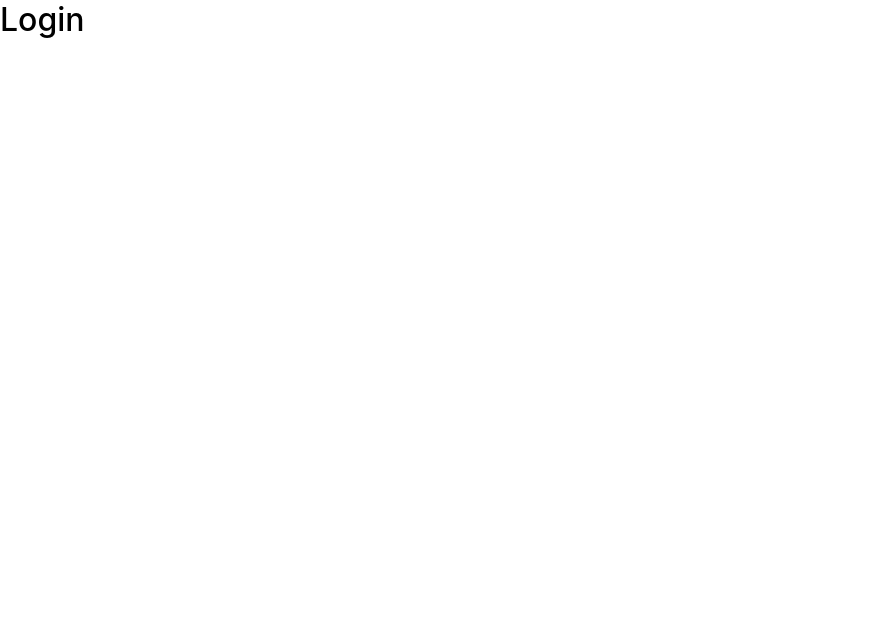
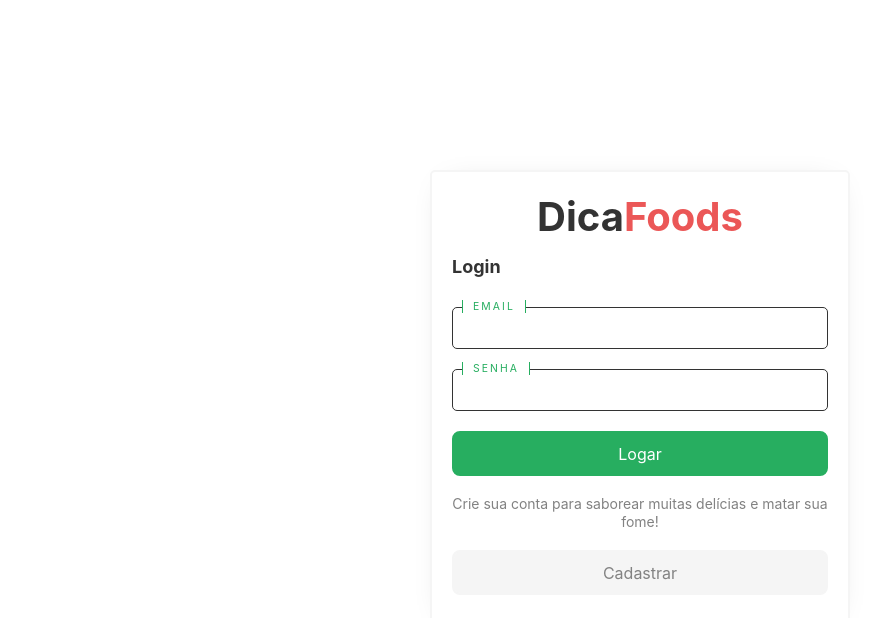
Before and after one commit to joaobuga35/frontend-graodireto, a React (Vite) app: page / in a window 1280 px wide. Shown: the top 618 px of the page, without its empty margins (0-889 px from the left). Built offline with nearby package versions, Linux system fonts and the light colour scheme.

Commit message:
feat: add styles page login

```diff
--- a/package.json
+++ b/package.json
@@ -15,6 +15,7 @@
     "react-dom": "^18.2.0",
     "react-hook-form": "^7.45.4",
     "react-icons": "^4.10.1",
+    "react-responsive": "^9.0.2",
     "react-router-dom": "^6.15.0",
     "react-toastify": "^9.1.3",
     "styled-components": "^6.0.7",
@@ -26,6 +27,7 @@
     "@types/react-dom": "^18.2.7",
     "@types/react-icons": "^3.0.0",
     "@types/react-router-dom": "^5.3.3",
+    "@types/react-responsive": "^8.0.5",
     "@types/react-toastify": "^4.1.0",
     "@types/styled-components": "^5.1.26",
     "@typescript-eslint/eslint-plugin": "^6.0.0",
--- /dev/null
+++ b/src/components/Form/styles.ts
@@ -0,0 +1,66 @@
+import styled from "styled-components";
+
+interface iForm {
+  height: string;
+  width: string;
+}
+
+const FormStyle = styled.form<iForm>`
+  width: ${(props) => props.width};
+  padding: 20px;
+  height: ${(props) => props.height};
+  box-shadow: 0px 0px 30px -20px rgba(0, 0, 0, 0.25);
+  border-radius: 5px;
+  border: 2px solid var(--gray-0);
+
+  h3 {
+    color: var(--gray-600);
+    font-weight: 700;
+    font-size: 1.8rem;
+    margin-bottom: 3rem;
+  }
+
+  p {
+    text-align: center;
+    color: var(--gray-300);
+    font-size: 1.4rem;
+    line-height: 1.8rem;
+    margin-top: 1.9rem;
+    margin-bottom: 1.9rem;
+  }
+  .divInfoRegister {
+    display: flex;
+    justify-content: space-between;
+  }
+
+  a {
+    display: flex;
+    justify-content: center;
+    align-items: center;
+    height: 45px;
+    width: 100%;
+    border-radius: 0.8rem;
+    text-decoration: none;
+    color: var(--gray-300);
+
+    background-color: var(--gray-0);
+    border: 2px solid var(--gray-0);
+    color: var(--gray-300);
+  }
+
+  a:hover {
+    filter: brightness(0.9);
+  }
+
+  .redirectedLogin {
+    text-decoration: none;
+    color: var(--gray-300);
+    font-size: 1.4rem;
+
+    :hover {
+      text-decoration: underline var(--gray-300);
+    }
+  }
+`;
+
+export default FormStyle;
--- /dev/null
+++ b/src/components/Input/index.tsx
@@ -0,0 +1,11 @@
+import { IDataInput } from "./interfaces";
+
+const Input = ({ type, id, placeholder, register }: IDataInput) => {
+  return (
+    <>
+      <input type={type} id={id} {...register} />
+      <span>{placeholder}</span>
+    </>
+  );
+};
+export default Input;
--- /dev/null
+++ b/src/components/Input/interfaces/index.ts
@@ -0,0 +1,9 @@
+import { UseFormRegisterReturn } from "react-hook-form";
+interface IDataInput {
+  type: string;
+  id: string;
+  placeholder: string;
+  register?: UseFormRegisterReturn;
+}
+
+export type { IDataInput };
--- /dev/null
+++ b/src/components/Input/styles.ts
@@ -0,0 +1,50 @@
+import styled from "styled-components";
+
+const DivInputBox = styled.div`
+  position: relative;
+  width: 100%;
+  margin-bottom: 2rem;
+
+  input {
+    width: 100%;
+    padding: 1rem;
+    border: 1px solid var(--gray-600);
+    border-radius: 0.5rem;
+    font-size: 1.6rem;
+    outline: none;
+  }
+
+  span {
+    position: absolute;
+    left: 0;
+    padding: 1rem;
+    pointer-events: none;
+    font-size: 1.6rem;
+    color: var(--gray-600);
+    text-transform: uppercase;
+    transition: 0.5s;
+  }
+
+  input:focus {
+    border: 1px solid var(--color-primary);
+  }
+  input:valid ~ span,
+  input:focus ~ span {
+    color: var(--color-primary);
+    transform: translateX(10px) translateY(-7px);
+    font-size: 0.65em;
+    padding: 0 1rem;
+    background-color: #fff;
+    border-left: 1px solid var(--color-primary);
+    border-right: 1px solid var(--color-primary);
+    letter-spacing: 0.2em;
+  }
+
+  .errors {
+    display: flex;
+    font-size: 1.2rem;
+    color: var(--color-secundary);
+  }
+`;
+
+export default DivInputBox;
--- /dev/null
+++ b/src/components/Logo/index.tsx
@@ -0,0 +1,13 @@
+import LogoTitle from "./styles";
+
+const Logo = () => {
+  return (
+    <LogoTitle>
+      <h1>
+        Dica<span>Foods</span>
+      </h1>
+    </LogoTitle>
+  );
+};
+
+export default Logo;
--- /dev/null
+++ b/src/components/Logo/styles.ts
@@ -0,0 +1,19 @@
+import styled from "styled-components";
+
+const LogoTitle = styled.header`
+  h1 {
+    text-align: center;
+    font-size: 40px;
+    font-weight: 700;
+    color: #333333;
+    margin-bottom: 15px;
+  }
+
+  span {
+    font-size: 40px;
+    font-weight: 700;
+    color: #eb5757;
+  }
+`;
+
+export default LogoTitle;
--- a/src/pages/Login/index.tsx
+++ b/src/pages/Login/index.tsx
@@ -1,5 +1,35 @@
+import { Link } from "react-router-dom";
+import FormStyle from "../../components/Form/styles";
+import Input from "../../components/Input";
+import DivInputBox from "../../components/Input/styles";
+import ButtonDefault from "../../styles/button";
+import { DivLogin } from "./styles";
+import { useMediaQuery } from "react-responsive";
+import Logo from "../../components/Logo";
+
 const Login = () => {
-  return <h1>Login</h1>;
+  const isWide = useMediaQuery({ minWidth: 1000 });
+  return (
+    <DivLogin>
+      <FormStyle noValidate width={isWide ? "42rem" : "35rem"} height={"46rem"}>
+        <Logo />
+        <h3>Login</h3>
+        <DivInputBox>
+          <Input type={"email"} id={"email"} placeholder={"email"} />
+        </DivInputBox>
+        <DivInputBox>
+          <Input type={"password"} id={"password"} placeholder={"senha"} />
+        </DivInputBox>
+        <ButtonDefault type="submit" colorBtn={"buttonGreen"} width={"100%"}>
+          Logar
+        </ButtonDefault>
+        <p>Crie sua conta para saborear muitas delícias e matar sua fome!</p>
+        <Link className="redirectedBtn" to={"/register"}>
+          Cadastrar
+        </Link>
+      </FormStyle>
+    </DivLogin>
+  );
 };
 
 export default Login;
--- /dev/null
+++ b/src/pages/Login/styles.ts
@@ -0,0 +1,19 @@
+import styled from "styled-components";
+
+const DivLogin = styled.div`
+  width: 100vw;
+  height: 100vh;
+  padding: 2rem;
+  display: flex;
+  justify-content: center;
+  align-items: center;
+  flex-direction: column;
+  gap: 1.5rem;
+
+  @media (min-width: 1024px) {
+    flex-direction: row-reverse;
+    gap: 5rem;
+  }
+`;
+
+export { DivLogin };
--- a/src/styles/Global.ts
+++ b/src/styles/Global.ts
@@ -45,4 +45,8 @@ export default createGlobalStyle`
   button {
     cursor: pointer;
   }
+
+  button:hover {
+    filter: brightness(0.9);
+  }
 `;
--- /dev/null
+++ b/src/styles/button.ts
@@ -0,0 +1,38 @@
+import styled, { css } from "styled-components";
+
+interface iButton {
+  colorBtn: "buttonGreen" | "buttoGrey";
+  width?: string;
+  top?: string;
+  bottom?: string;
+}
+
+const ButtonDefault = styled.button<iButton>`
+  display: flex;
+  justify-content: center;
+  align-items: center;
+  height: 45px;
+  width: ${(props) => props.width};
+  margin-top: ${(props) => props.top};
+  margin-bottom: ${(props) => props.bottom};
+  border-radius: 0.8rem;
+
+  ${({ colorBtn }) => {
+    switch (colorBtn) {
+      case "buttonGreen":
+        return css`
+          background-color: var(--color-primary);
+          border: 2px solid var(--color-primary);
+          color: #fff;
+        `;
+      case "buttoGrey":
+        return css`
+          background-color: var(--gray-100);
+          border: 2px solid var(--gray-100);
+          color: var(--gray-300);
+        `;
+    }
+  }}
+`;
+
+export default ButtonDefault;
```
Also changed, not shown: 1 other file (tests, documents, lock files or other folders).
